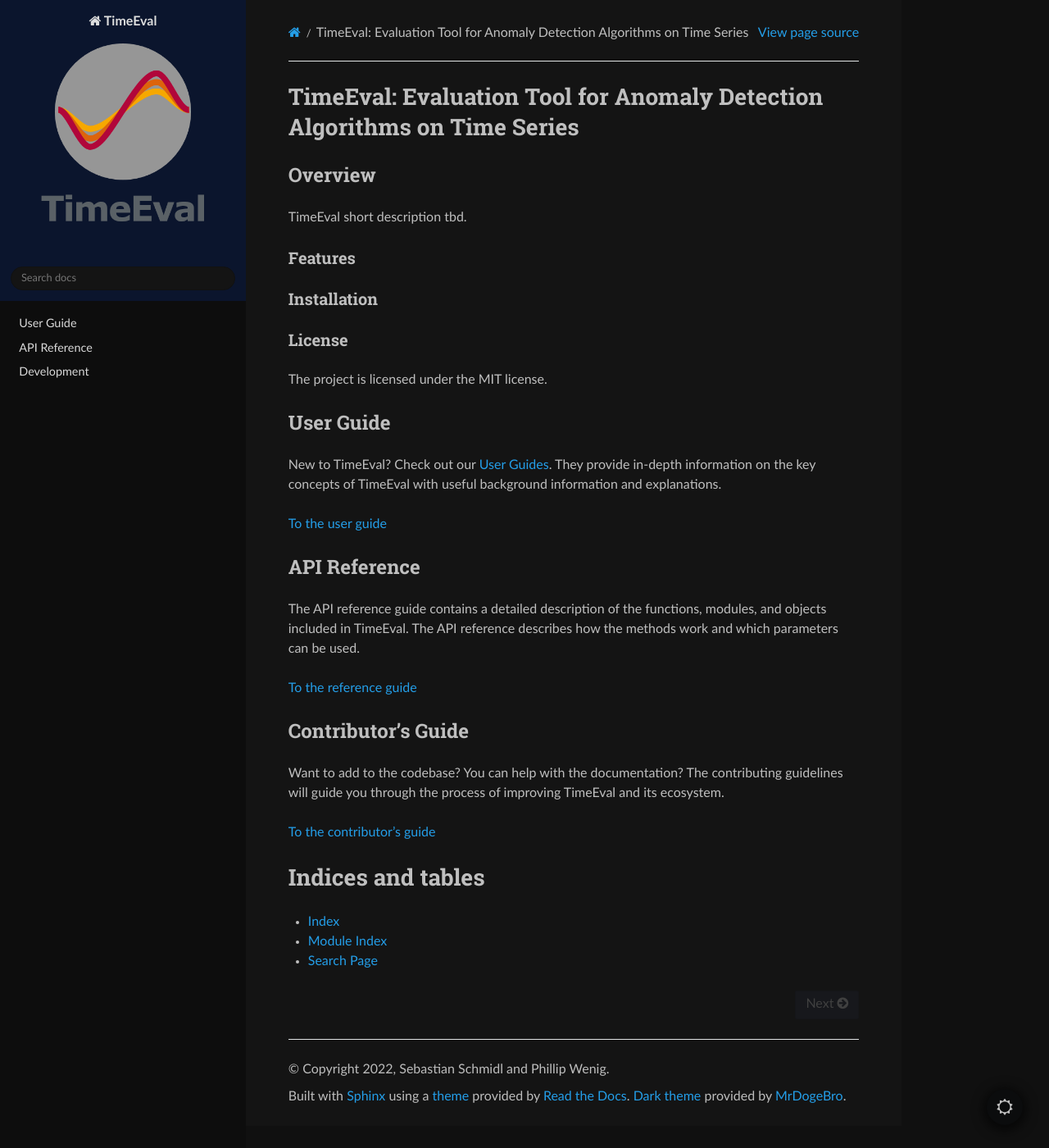
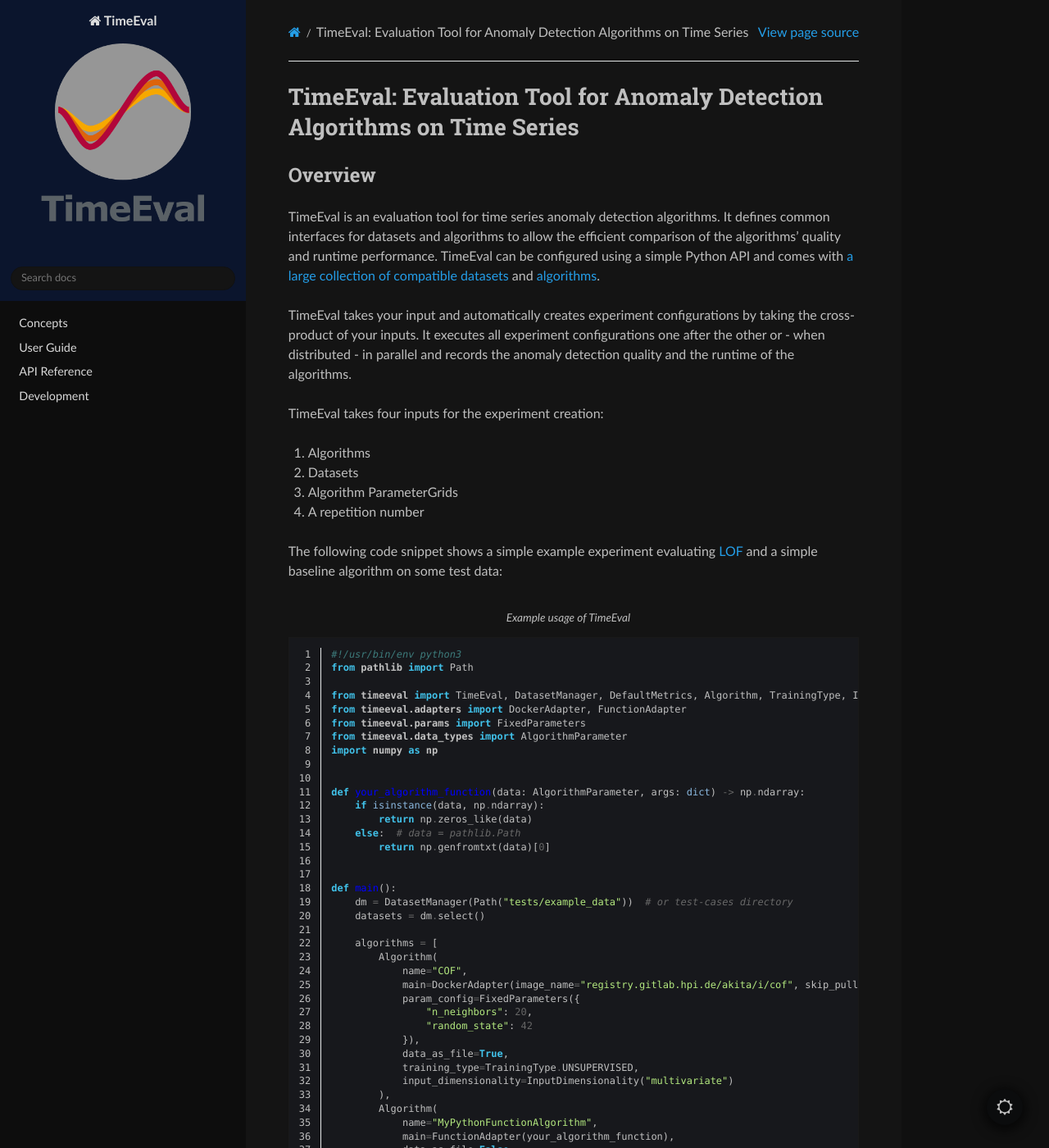
Before and after one commit to TimeEval/TimeEval, a Sphinx documentation site: the page built from docs/index.rst, in a window 1280 px wide and 1400 px high. Shown: the whole window at 82% size. Built offline with Sphinx 7.4.7 and the Read the Docs theme 2.0.0, drawn with Linux system fonts in a browser that asks for light colours; some of the changed text lies outside the part shown.

```diff
--- a/docs/conf.py
+++ b/docs/conf.py
@@ -67,3 +67,6 @@ html_css_files = [
 napoleon_google_docstring = False
 napoleon_numpy_docstring = True
 napoleon_preprocess_types = True
+
+# -- myst_parser settings ----------------------------------------------------
+myst_heading_anchors = 3
--- a/docs/index.rst
+++ b/docs/index.rst
@@ -18,25 +19,103 @@ TimeEval: Evaluation Tool for Anomaly Detection Algorithms on Time Series
 Overview
 --------
 
-TimeEval short description tbd.
+TimeEval is an evaluation tool for time series anomaly detection algorithms.
+It defines common interfaces for datasets and algorithms to allow the efficient comparison of the algorithms' quality and runtime performance.
+TimeEval can be configured using a simple Python API and comes with
+`a large collection of compatible datasets <https://hpi-information-systems.github.io/timeeval-evaluation-paper/notebooks/Datasets.html>`_
+and `algorithms <https://github.com/HPI-Information-Systems/TimeEval-algorithms>`_.
+
+TimeEval takes your input and automatically creates experiment configurations by taking the cross-product of your inputs.
+It executes all experiment configurations one after the other or - when distributed - in parallel and records the anomaly detection quality and the runtime of the algorithms.
+
+TimeEval takes four inputs for the experiment creation:
+
+1. Algorithms
+2. Datasets
+3. Algorithm ParameterGrids
+4. A repetition number
+
+The following code snippet shows a simple example experiment evaluating `LOF <https://github.com/HPI-Information-Systems/TimeEval-algorithms/tree/main/lof>`_
+and a simple baseline algorithm on some test data:
+
+.. literalinclude:: ../easy-example-experiment.py
+   :language: python
+   :name: example-experiment-py
+   :caption: Example usage of TimeEval
+   :linenos:
 
 Features
 ^^^^^^^^
 
+Listing :ref:`example-experiment-py` illustrates some of the main features of TimeEval:
+
+Dataset API:
+   :doc:`Interface <api/timeeval.datasets>` to available dataset collection to select datasets easily (L19-20).
+Algorithm Adapter Architecture:
+   TimeEval supports different algorithm adapters to execute simple Python functions or whole pipelines and applications (L25, L35).
+Hyperparameter Specification:
+   Algorithm hyperparameters can be specified using different search grids (L26-29).
+Metrics:
+   TimeEval provides various evaluation metrics (such as :attr:`timeeval.utils.metrics.DefaultMetrics.ROC_AUC`,
+   :attr:`timeeval.utils.metrics.DefaultMetrics.RANGE_PR_AUC`, or :attr:`timeeval.utils.metrics.FScoreAtK`)
+   and measures algorithm runtimes automatically (L42).
+Distributed Execution:
+   TimeEal can be deployed on a compute cluster to execute evaluation tasks distributedly.
+
 Installation
 ^^^^^^^^^^^^
+
+Prerequisites:
+
+- Python 3.7, 3.8, or 3.9
+- `Docker <https://www.docker.com>`_
+- `rsync <https://rsync.samba.org>`_ (if you want to use distributed TimeEval)
+
+TimeEval is published to `PyPI <https://pypi.org>`_ and you can install it using:
+
+.. code-block:: bash
+
+   pip install TimeEval
+
+.. attention::
+
+   Currently TimeEval is tested only on Linux systems and relies on unixoid capabilities.
+
 
 License
 ^^^^^^^
 
-The project is licensed under the MIT license.
+The project is licensed under the `MIT license <https://mit-license.org>`_.
+
+If you use TimeEval in your project or research, please cite our demonstration paper:
+
+   Phillip Wenig, Sebastian Schmidl, and Thorsten Papenbrock.
+   TimeEval: A Benchmarking Toolkit for Time Series Anomaly Detection Algorithms. PVLDB, 15(12): XXXX - XXXX, 2022.
+   doi:`YYYY <https://doi.org/YYYY>`_.
+
+   *To appear in* `PVLDB 2022 volume 15 issue 12 <https://vldb.org/2022/>`_.
+
+You can use the following BibTex entry:
+
+.. code-block:: bibtex
+
+   @article{WenigEtAl2022TimeEval,
+     title = {TimeEval: {{A}} Benchmarking Toolkit for Time Series Anomaly Detection Algorithms},
+     author = {Wenig, Phillip and Schmidl, Sebastian and Papenbrock, Thorsten},
+     date = {2022},
+     journaltitle = {Proceedings of the {{VLDB Endowment}} ({{PVLDB}})},
+     volume = {15},
+     number = {12},
+     pages = {XXXX--XXXX},
+     doi = {YYYY}
+   }
 
 
 User Guide
 ----------
 
 New to TimeEval? Check out our :doc:`User Guides</user/index>`. They provide in-depth information on the
-key concepts of TimeEval with useful background information and explanations.
+usage of TimeEval with useful background information and explanations.
 
 :doc:`To the user guide</user/index>`
 
@@ -46,7 +125,7 @@ API Reference
 The API reference guide contains a detailed description of the functions, modules, and objects included in TimeEval. The
 API reference describes how the methods work and which parameters can be used.
 
-:doc:`To the reference guide</api/index>`
+:doc:`To the API reference</api/index>`
 
 
 Contributor's Guide
@@ -58,9 +137,13 @@ process of improving TimeEval and its ecosystem.
 :doc:`To the contributor's guide</dev/index>`
 
 
-Indices and tables
-==================
+Additional Links
+================
 
-* :ref:`genindex`
+* `TimeEval Github repository <https://github.com/HPI-Information-Systems/TimeEval>`_
+* `TimeEval algorithms <https://github.com/HPI-Information-Systems/TimeEval-algorithms>`_
+* `Datasets <https://hpi-information-systems.github.io/timeeval-evaluation-paper/notebooks/Datasets.html>`_ for TimeEval
+* `TimeEval GUI <https://github.com/HPI-Information-Systems/TimeEval-GUI>`_ (prototype)
+* Time series anomaly dataset generator `GutenTAG <https://github.com/HPI-Information-Systems/gutentag>`_
 * :ref:`modindex`
 * :ref:`search`
--- a/easy-example-experiment.py
+++ b/easy-example-experiment.py
@@ -1,32 +1,49 @@
 #!/usr/bin/env python3
 from pathlib import Path
 
+from timeeval import TimeEval, DatasetManager, DefaultMetrics, Algorithm, TrainingType, InputDimensionality
+from timeeval.adapters import DockerAdapter, FunctionAdapter
+from timeeval.params import FixedParameters
+from timeeval.data_types import AlgorithmParameter
+import numpy as np
 
-from timeeval import TimeEval, DatasetManager, DefaultMetrics, Algorithm, TrainingType, InputDimensionality
-from timeeval.adapters import DockerAdapter
-from timeeval.params import FixedParameters
+
+def your_algorithm_function(data: AlgorithmParameter, args: dict) -> np.ndarray:
+    if isinstance(data, np.ndarray):
+        return np.zeros_like(data)
+    else:  # data = pathlib.Path
+        return np.genfromtxt(data)[0]
 
 
 def main():
     dm = DatasetManager(Path("tests/example_data"))  # or test-cases directory
     datasets = dm.select()
 
-    algorithm = Algorithm(
-        name="COF",
-        main=DockerAdapter(image_name="registry.gitlab.hpi.de/akita/i/cof", skip_pull=True),
-        param_config=FixedParameters({
-            "n_neighbors": 20,
-            "random_state": 42
-        }),
-        data_as_file=True,
-        training_type=TrainingType.UNSUPERVISED,
-        input_dimensionality=InputDimensionality("multivariate")
-    )
+    algorithms = [
+        Algorithm(
+            name="COF",
+            main=DockerAdapter(image_name="registry.gitlab.hpi.de/akita/i/cof", skip_pull=True),
+            param_config=FixedParameters({
+                "n_neighbors": 20,
+                "random_state": 42
+            }),
+            data_as_file=True,
+            training_type=TrainingType.UNSUPERVISED,
+            input_dimensionality=InputDimensionality("multivariate")
+        ),
+        Algorithm(
+            name="MyPythonFunctionAlgorithm",
+            main=FunctionAdapter(your_algorithm_function),
+            data_as_file=False
+        )
+    ]
 
-    timeeval = TimeEval(dm, datasets, [algorithm], metrics=[DefaultMetrics.ROC_AUC, DefaultMetrics.RANGE_PR_AUC])
+    timeeval = TimeEval(dm, datasets, algorithms,
+                        metrics=[DefaultMetrics.ROC_AUC, DefaultMetrics.RANGE_PR_AUC])
 
     timeeval.run()
-    print(timeeval.get_results(aggregated=False))
+    results = timeeval.get_results(aggregated=False)
+    print(results)
 
 
 if __name__ == "__main__":
```
Also changed, not shown: other parts of docs/index.rst (+1 -0 lines), README.md (+4 -222 lines), docs/concepts/algorithms.md (added, +148 -0 lines), docs/concepts/datasets.md (added, +83 -0 lines), docs/concepts/index.md (added, +10 -0 lines), 3 other files.
